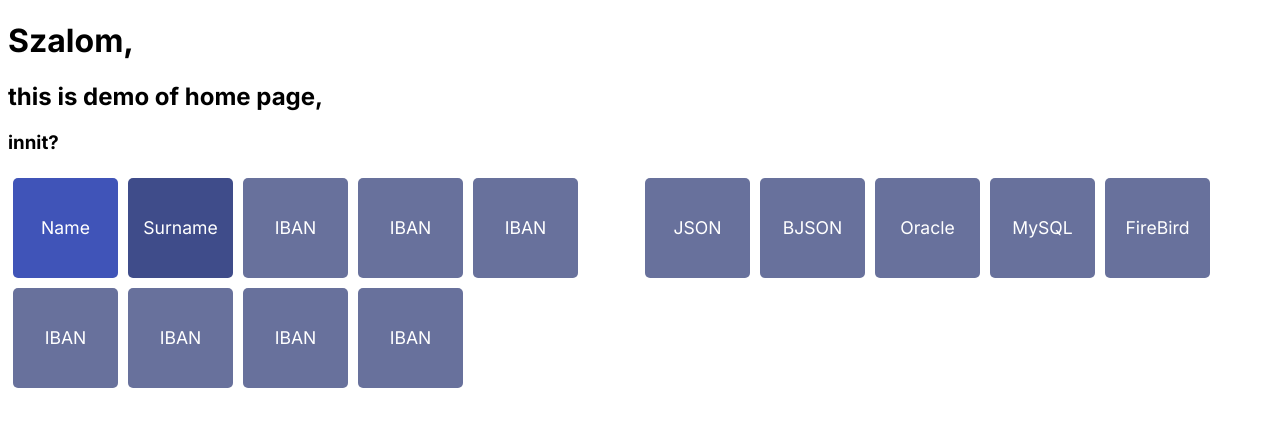
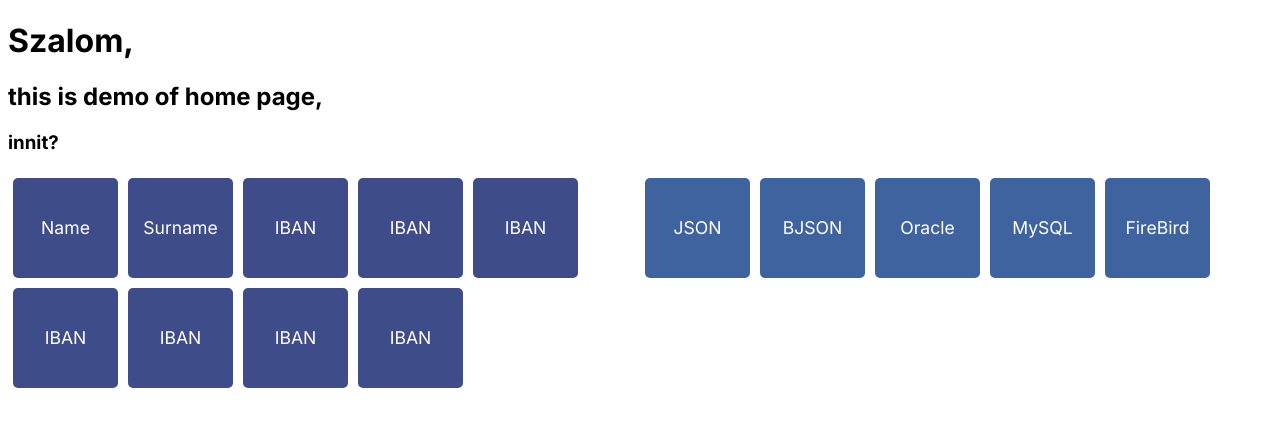
Before and after one commit to Krupahombre/DataForge, a Next.js app in the folder frontend/: page / in a window 1280 px wide. Shown: the top 426 px of the page. Built offline with nearby package versions, Linux system fonts and the light colour scheme.

Commit message:
1.5 - added new transition to squares

```diff
--- a/frontend/src/app/components/AllFormats.js
+++ b/frontend/src/app/components/AllFormats.js
@@ -15,11 +15,11 @@ export default function AllFormats() {
   return (
     <>
       <StyledAllSquaresDiv>
-        <SingleSquare title="JSON" color={"rgb(104, 113, 156)"} />
-        <SingleSquare title="BJSON" color={"rgb(104, 113, 156)"} />
-        <SingleSquare title="Oracle" color={"rgb(104, 113, 156)"} />
-        <SingleSquare title="MySQL" color={"rgb(104, 113, 156)"} />
-        <SingleSquare title="FireBird" color={"rgb(104, 113, 156)"} />
+        <SingleSquare title="JSON" color={"rgb(62, 99, 158)"} />
+        <SingleSquare title="BJSON" color={"rgb(62, 99, 158)"} />
+        <SingleSquare title="Oracle" color={"rgb(62, 99, 158)"} />
+        <SingleSquare title="MySQL" color={"rgb(62, 99, 158)"} />
+        <SingleSquare title="FireBird" color={"rgb(62, 99, 158)"} />
       </StyledAllSquaresDiv>
     </>
   );
--- a/frontend/src/app/components/AllRecordsSquares.js
+++ b/frontend/src/app/components/AllRecordsSquares.js
@@ -12,15 +12,15 @@ export default function AllRecordsSquares() {
   return (
     <>
       <StyledAllSquaresDiv>
-        <SingleSquare title="Name" color={"rgb(64, 84, 184)"} />
+        <SingleSquare title="Name" color={"rgb(63, 76, 138)"} />
         <SingleSquare title="Surname" color={"rgb(63, 76, 138)"} />
-        <SingleSquare title="IBAN" color={"rgb(104, 113, 156)"} />
-        <SingleSquare title="IBAN" color={"rgb(104, 113, 156)"} />
-        <SingleSquare title="IBAN" color={"rgb(104, 113, 156)"} />
-        <SingleSquare title="IBAN" color={"rgb(104, 113, 156)"} />
-        <SingleSquare title="IBAN" color={"rgb(104, 113, 156)"} />
-        <SingleSquare title="IBAN" color={"rgb(104, 113, 156)"} />
-        <SingleSquare title="IBAN" color={"rgb(104, 113, 156)"} />
+        <SingleSquare title="IBAN" color={"rgb(63, 76, 138)"} />
+        <SingleSquare title="IBAN" color={"rgb(63, 76, 138)"} />
+        <SingleSquare title="IBAN" color={"rgb(63, 76, 138)"} />
+        <SingleSquare title="IBAN" color={"rgb(63, 76, 138)"} />
+        <SingleSquare title="IBAN" color={"rgb(63, 76, 138)"} />
+        <SingleSquare title="IBAN" color={"rgb(63, 76, 138)"} />
+        <SingleSquare title="IBAN" color={"rgb(63, 76, 138)"} />
       </StyledAllSquaresDiv>
     </>
   );
--- a/frontend/src/app/components/SingleSquare.js
+++ b/frontend/src/app/components/SingleSquare.js
@@ -1,4 +1,5 @@
 "use client";
+import { useState } from "react";
 import styled from "styled-components";
 
 const StyledAllDiv = styled.div`
@@ -11,15 +12,23 @@ const StyledAllDiv = styled.div`
   justify-content: center;
   font-size: 1.1rem;
   color: white;
+  background: ${({ isSelected, color }) => (isSelected ? "green" : color)};
+  transition: background-color 0.5s;
+  &:hover {
+    background: rgb(85, 116, 166);
+  }
+  cursor: pointer;
 `;
 
 export default function SingleSquare({ title, color }) {
+  const [isSelected, setIsSelected] = useState(false);
+
+  const handleClick = () => {
+    setIsSelected(!isSelected);
+  };
+
   return (
-    <StyledAllDiv
-      style={{
-        background: color,
-      }}
-    >
+    <StyledAllDiv isSelected={isSelected} color={color} onClick={handleClick}>
       {title}
     </StyledAllDiv>
   );
```
